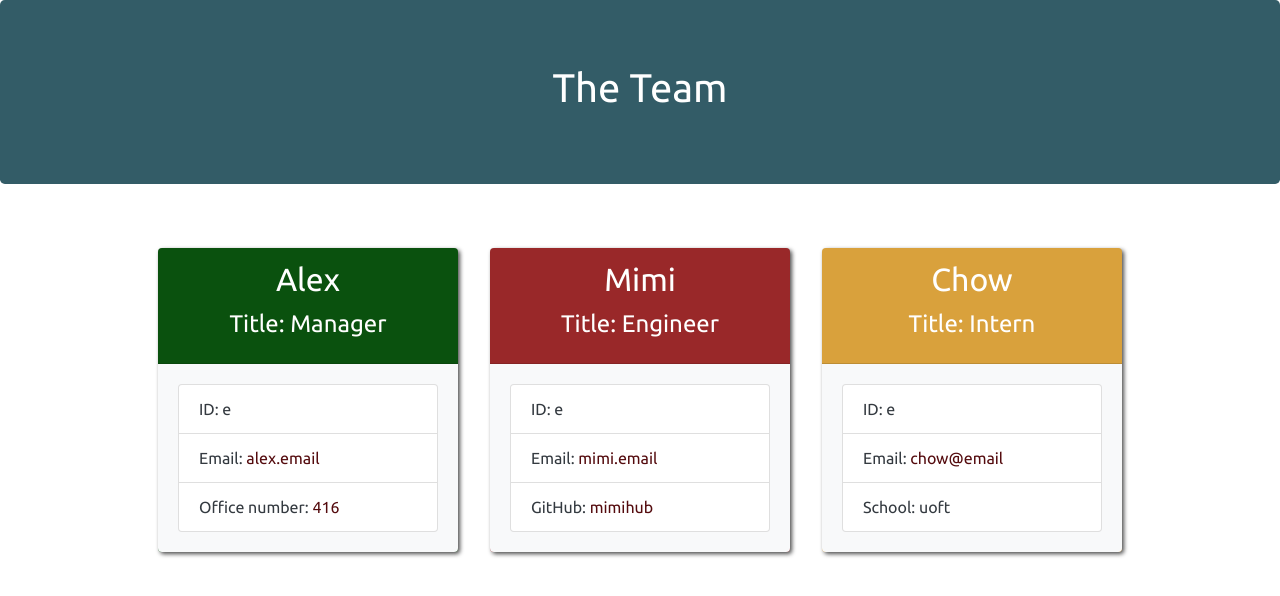
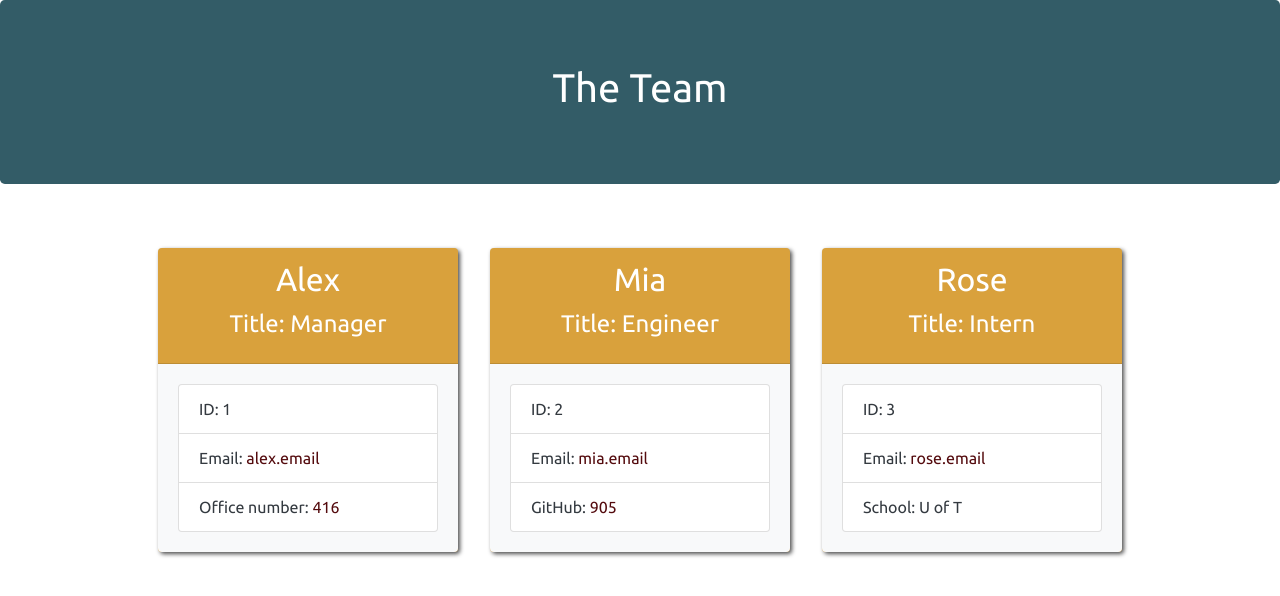
Before and after one commit to AChung92/team-profile-generator, a website: page dist/index.html in a window 1280 px wide. Drawn offline with nearby package versions, Linux system fonts and the light colour scheme.

Commit message:
updated readme

```diff
--- a/dist/index.html
+++ b/dist/index.html
@@ -29,7 +29,7 @@
             </div>
             <div class="card-body bg-light">
                 <ul class="list-group text-dark">
-                    <li class="list-group-item">ID: e</li>
+                    <li class="list-group-item">ID: 1</li>
                     <li class="list-group-item">Email: <a href="mailto:alex.email">alex.email</a></li>
                     <li class="list-group-item">Office number: <a href="tel:416">416</a></li>
                 </ul>
@@ -38,28 +38,28 @@
 
         <div class="card employee-card engineer-card">
             <div class="card-header text-center">
-                <h2 class="card-title">Mimi</h2>
+                <h2 class="card-title">Mia</h2>
                 <h4 class="card-title">Title: Engineer</h4>
             </div>
             <div class="card-body bg-light">
                 <ul class="list-group text-dark">
-                    <li class="list-group-item">ID: e</li>
-                    <li class="list-group-item">Email: <a href="mailto:mimi.email">mimi.email</a></li>
-                    <li class="list-group-item">GitHub: <a href="https://github.com/mimihub" target="_blank" rel="noopener noreferrer">mimihub</a></li>
+                    <li class="list-group-item">ID: 2</li>
+                    <li class="list-group-item">Email: <a href="mailto:mia.email">mia.email</a></li>
+                    <li class="list-group-item">GitHub: <a href="https://github.com/905" target="_blank" rel="noopener noreferrer">905</a></li>
                 </ul>
             </div>
         </div>
 
         <div class="card employee-card intern-card">
             <div class="card-header text-center">
-                <h2 class="card-title">Chow</h2>
+                <h2 class="card-title">Rose</h2>
                 <h4 class="card-title">Title: Intern</h4>
             </div>
             <div class="card-body bg-light">
                 <ul class="list-group text-dark">
-                    <li class="list-group-item">ID: e</li>
-                    <li class="list-group-item">Email: <a href="mailto:chow@email">chow@email</a></li>
-                    <li class="list-group-item">School: uoft</li>
+                    <li class="list-group-item">ID: 3</li>
+                    <li class="list-group-item">Email: <a href="mailto:rose.email">rose.email</a></li>
+                    <li class="list-group-item">School: U of T</li>
                 </ul>
             </div>
         </div>
--- a/dist/style.css
+++ b/dist/style.css
@@ -32,11 +32,11 @@ a:hover {
 }
 
 .manager-card {
-  background-color: #0b540f;
+  background-color: #e0a73e;
 }
 
 .engineer-card {
-  background-color: #9e2a2b;
+  background-color: #e0a73e;
 }
 
 .intern-card {
```
Also changed, not shown: README.md, assets/images/example.png (added), assets/images/test.png (added).
